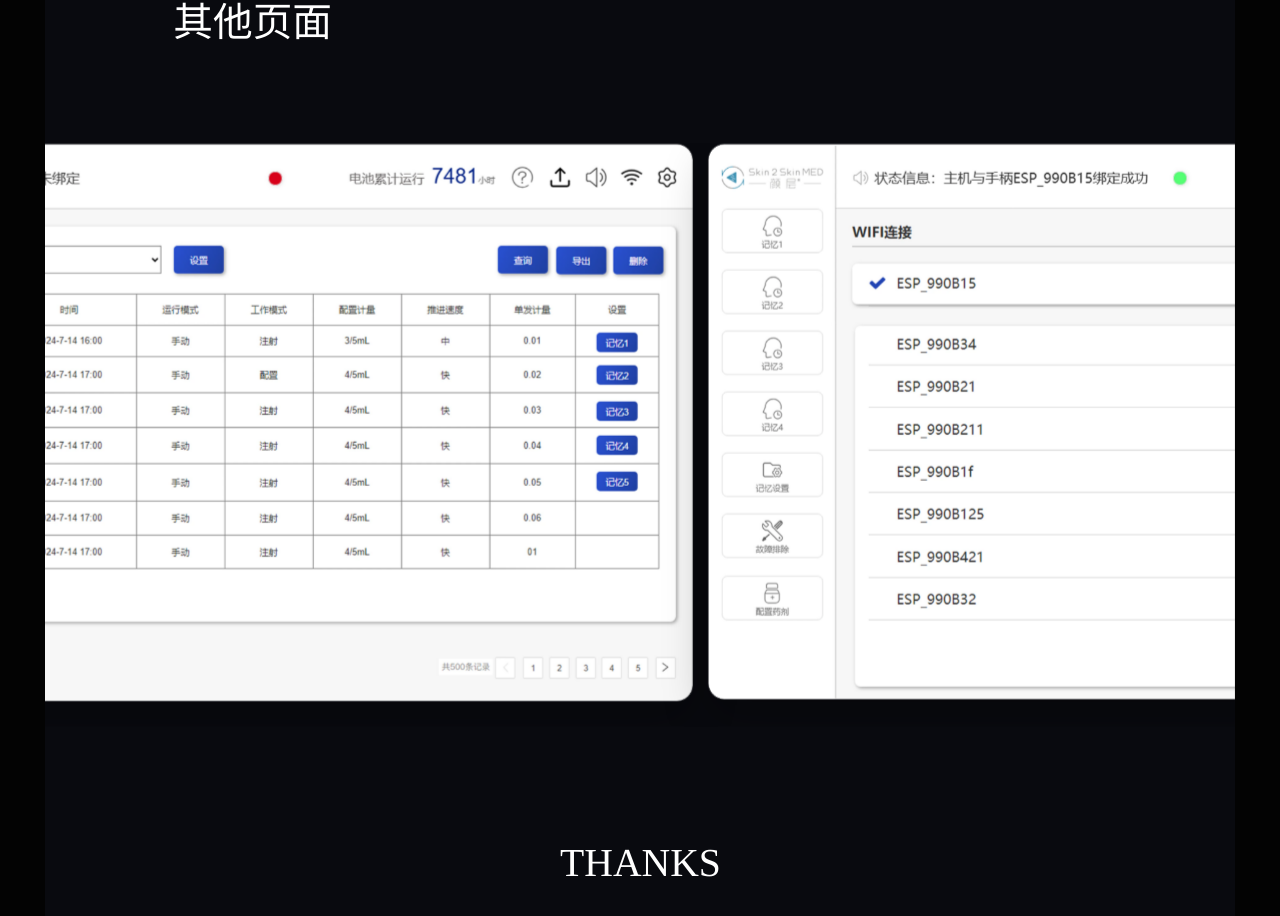
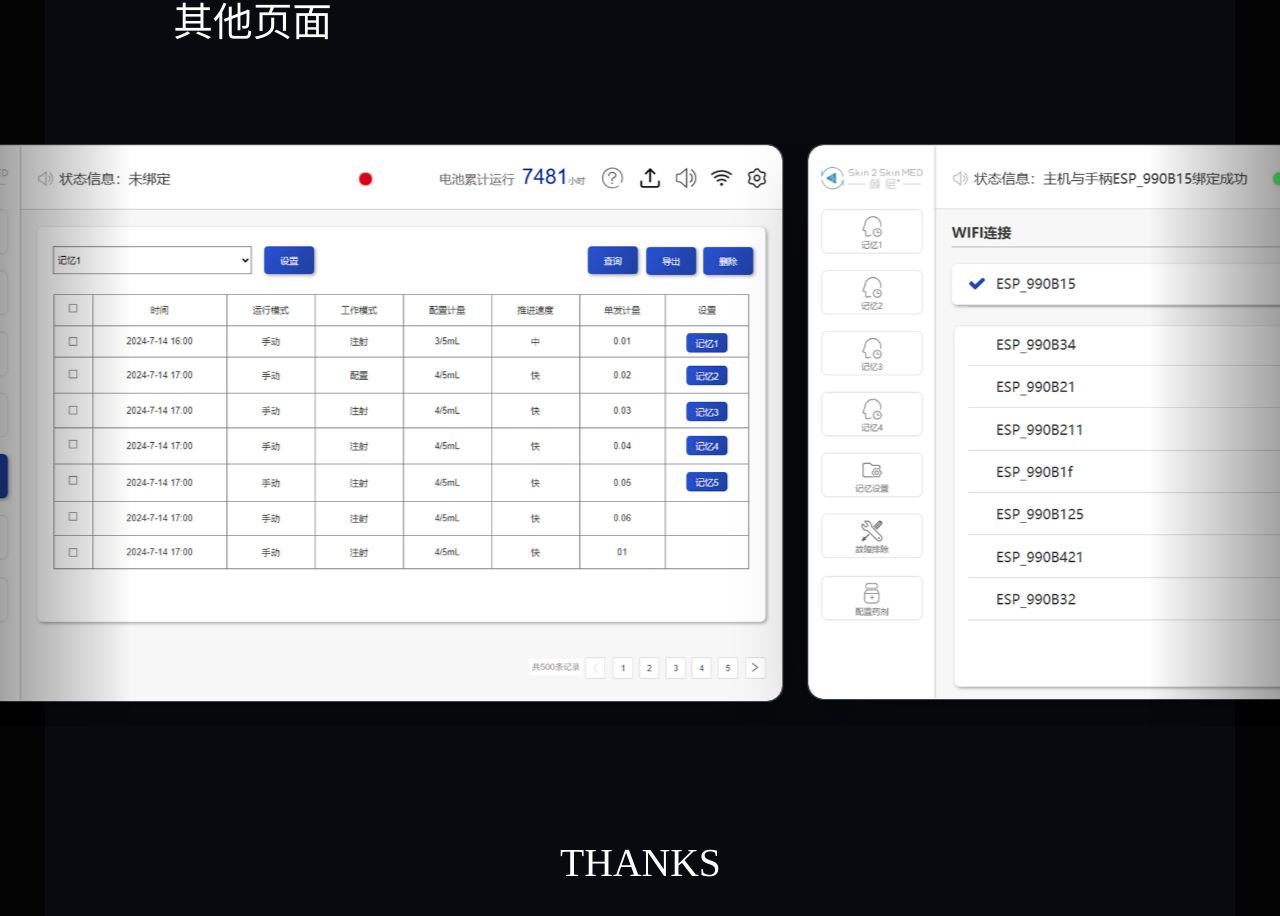
Before and after one commit to 774781593/fanjiannan-portfolio, a Next.js app: page /projects/app-design in a window 1280 px wide. Shown: the part 5891-6807 px from the top of the page. Built offline with nearby package versions, Linux system fonts and the light colour scheme; a web font is replaced by a local one.

Commit message:
Make app marquee span viewport

```diff
--- a/src/components/ImageMarquee.tsx
+++ b/src/components/ImageMarquee.tsx
@@ -13,7 +13,7 @@ type MarqueeImage = {
 
 type ImageMarqueeProps = {
   images: readonly MarqueeImage[];
-  width: number;
+  width: number | string;
   height: number;
   speed?: string;
   className?: string;
--- a/src/components/LayeredProjectPage.tsx
+++ b/src/components/LayeredProjectPage.tsx
@@ -1631,10 +1631,20 @@ function TextLayerView({ text, motion }: { text: TextLayer; motion?: MotionConte
   );
 }
 
-function AppPageCarousel() {
+function AppPageCarousel({ scale }: { scale: number }) {
+  const scaledImages = appGalleryCards.map((image) => ({
+    ...image,
+    width: image.width * scale,
+    height: image.height * scale,
+    radius: image.radius ? image.radius * scale : undefined
+  }));
+
   return (
-    <div className="absolute" style={{ left: px(-220), top: px(8512), width: px(2360), height: px(940) }}>
-      <ImageMarquee images={appGalleryCards} width={2360} height={940} speed="18s" />
+    <div
+      className="absolute"
+      style={{ left: "calc(50% - 50vw)", top: px(8512 * scale), width: "100vw", height: px(940 * scale), zIndex: 90 }}
+    >
+      <ImageMarquee images={scaledImages} width="100%" height={940 * scale} speed="18s" />
     </div>
   );
 }
@@ -1729,7 +1739,7 @@ export function LayeredProjectPage({ slug }: { slug: string }) {
         return (
         <section
           key={`${slug}-${index}`}
-          className="mx-auto w-full max-w-[1920px] overflow-hidden"
+          className={`mx-auto w-full max-w-[1920px] ${slug === "app-design" && index === 1 ? "overflow-visible" : "overflow-hidden"}`}
           data-project-hero={index === 0 ? "true" : undefined}
           data-motion-reveal={frameMotionDisabled ? undefined : true}
           data-motion-start={!frameMotionDisabled && index === 0 ? "true" : undefined}
@@ -1780,10 +1790,10 @@ export function LayeredProjectPage({ slug }: { slug: string }) {
                     <TextLayerView key={`${text.text}-${text.x}-${text.y}`} text={text} motion={{ disabled: frameMotionDisabled || shouldDisableLayerMotion(slug, index, text.y) }} />
                   ))}
                   {slug === "b-system" && index === 0 ? <BSystemSpecTable /> : null}
-                  {slug === "app-design" && index === 1 ? <AppPageCarousel /> : null}
                 </>
               )}
             </div>
+            {slug === "app-design" && index === 1 ? <AppPageCarousel scale={scale} /> : null}
           </div>
         </section>
         );
```
